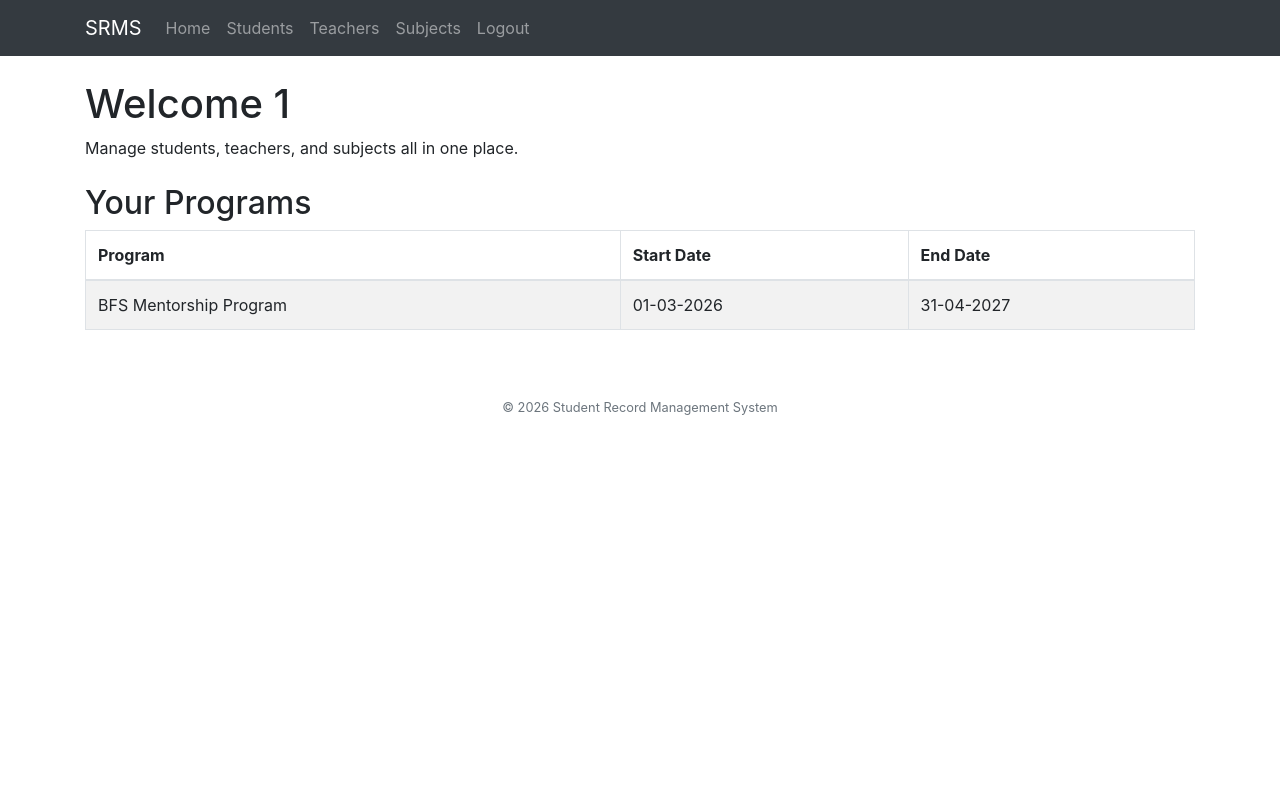
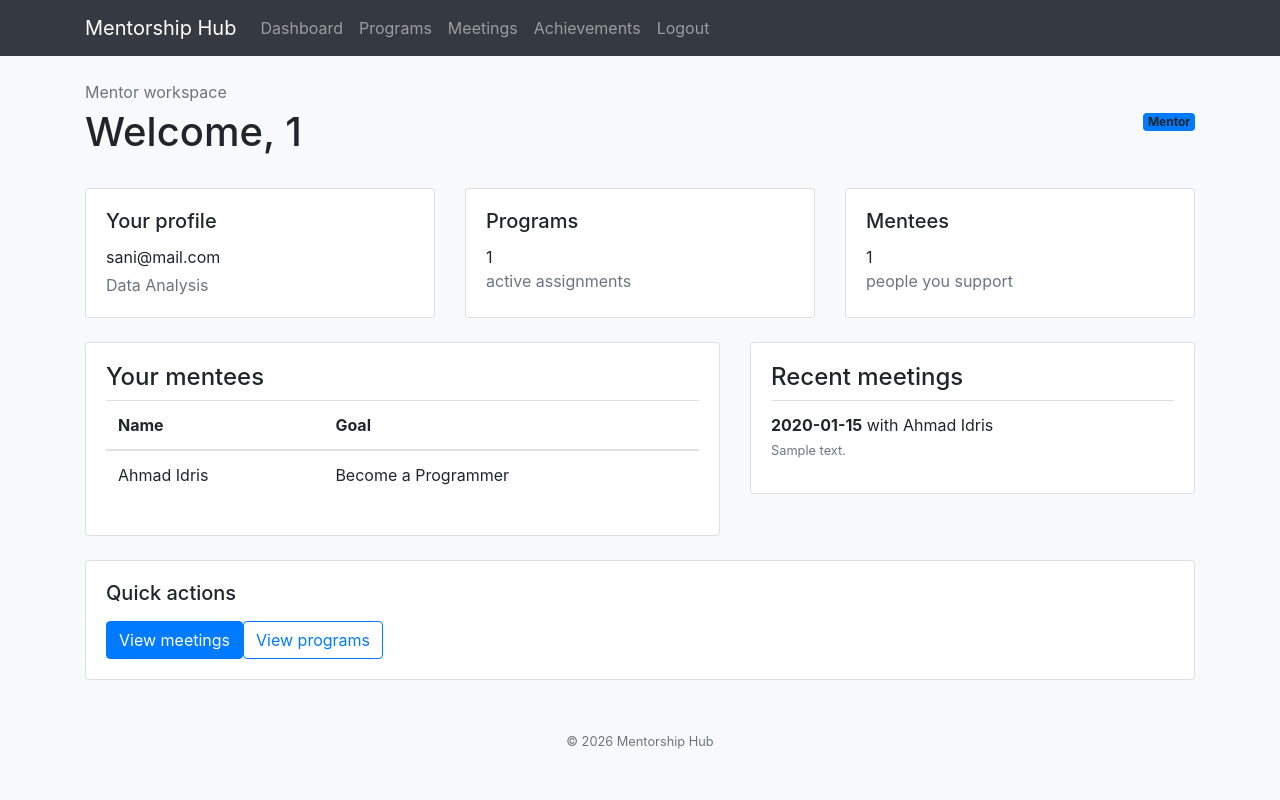
Before and after one commit to ahmadbaba811/BFS_SRMS, a Flask app: page /dashboard in a window 1280 px wide. Run offline with Flask 3, Linux system fonts and the light colour scheme; a user stored in the database is signed in; data comes from the database, SQL or seed files in the repository; both versions use the stored data as it was before the commit; tables that the repository leaves empty hold one stand-in row (values such as "Sample post"); some libraries are stand-ins or nearby versions.

Commit message:
completed week 5

```diff
--- a/app.py
+++ b/app.py
@@ -1,5 +1,6 @@
 from flask import Flask, redirect, render_template, request, session, url_for
 import sqlite3
+from werkzeug.security import check_password_hash, generate_password_hash
 
 
 DB_PATH = 'db/srms_db.db'
@@ -23,27 +24,175 @@ def dashboard():
 
     conn = sqlite3.connect(DB_PATH)
     cursor = conn.cursor()
-    print(session['user_type'], session['person_id'])
     if session['user_type'] == 'Mentor':
+        cursor.execute('SELECT Name, Email, Expertise FROM Mentor WHERE MentorID = ?', (session['person_id'],))
+        profile = cursor.fetchone()
+
         cursor.execute('''
-            SELECT Program.ProgramName, Program.StartDate, Program.EndDate
+            SELECT DISTINCT Program.ProgramName, Program.StartDate, Program.EndDate
             FROM Program
             INNER JOIN Match ON Program.ProgramID = Match.ProgramID
             WHERE Match.MentorID = ?
+            ORDER BY Program.StartDate ''', (session['person_id'], )
+            )
+        programs = cursor.fetchall()
+
+        cursor.execute('''
+            SELECT DISTINCT Mentee.Name, Mentee.Goal
+            FROM Mentee
+            INNER JOIN Match ON Mentee.MenteeID = Match.MenteeID
+            WHERE Match.MentorID = ?
+            ORDER BY Mentee.Name
         ''', (session['person_id'],))
+        mentees = cursor.fetchall()
+
+        cursor.execute('''
+            SELECT Meeting.MeetingDate, Mentee.Name, Meeting.Notes
+            FROM Meeting
+            INNER JOIN Match ON Meeting.MatchID = Match.MatchID
+            INNER JOIN Mentee ON Match.MenteeID = Mentee.MenteeID
+            WHERE Match.MentorID = ?
+            ORDER BY Meeting.MeetingDate DESC
+        ''', (session['person_id'],))
+        meetings = cursor.fetchall()
+
+        template = 'mentor_dashboard.html'
     else:
+        cursor.execute('SELECT Name, Email, Goal FROM Mentee WHERE MenteeID = ?', (session['person_id'],))
+        profile = cursor.fetchone()
+
         cursor.execute('''
-            SELECT Program.ProgramName, Program.StartDate, Program.EndDate
+            SELECT DISTINCT Program.ProgramName, Program.StartDate, Program.EndDate
             FROM Program
             INNER JOIN Match ON Program.ProgramID = Match.ProgramID
             WHERE Match.MenteeID = ?
+            ORDER BY Program.StartDate
         ''', (session['person_id'],))
+        programs = cursor.fetchall()
 
-    programs = cursor.fetchall()
-    print(programs)
+        cursor.execute('''
+            SELECT DISTINCT Mentor.Name, Mentor.Expertise
+            FROM Mentor
+            INNER JOIN Match ON Mentor.MentorID = Match.MentorID
+            WHERE Match.MenteeID = ?
+            ORDER BY Mentor.Name
+        ''', (session['person_id'],))
+        mentors = cursor.fetchall()
+
+        cursor.execute('''
+            SELECT Meeting.MeetingDate, Mentor.Name, Meeting.Notes
+            FROM Meeting
+            INNER JOIN Match ON Meeting.MatchID = Match.MatchID
+            INNER JOIN Mentor ON Match.MentorID = Mentor.MentorID
+            WHERE Match.MenteeID = ?
+            ORDER BY Meeting.MeetingDate DESC
+        ''', (session['person_id'],))
+        meetings = cursor.fetchall()
+
+        cursor.execute('''
+            SELECT Meeting.MeetingDate, Mentor.Name, Meeting.Notes
+            FROM Meeting
+            INNER JOIN Match ON Meeting.MatchID = Match.MatchID
+            INNER JOIN Mentor ON Match.MentorID = Mentor.MentorID
+            WHERE Match.MenteeID = ? AND Meeting.MeetingDate >= date('now')
+            ORDER BY Meeting.MeetingDate ASC
+            LIMIT 1
+        ''', (session['person_id'],))
+        next_meeting = cursor.fetchone()
+
+        cursor.execute('''
+            SELECT AVG(Feedback.Rating), COUNT(Feedback.FeedbackID)
+            FROM Feedback
+            INNER JOIN Meeting ON Feedback.MeetingID = Meeting.MeetingID
+            INNER JOIN Match ON Meeting.MatchID = Match.MatchID
+            WHERE Match.MenteeID = ?
+        ''', (session['person_id'],))
+        feedback_summary = cursor.fetchone()
+
+        cursor.execute('''
+            SELECT AchievementType, Title, Organisation, AchievementDate
+            FROM Achievement
+            WHERE MenteeID = ?
+            ORDER BY AchievementDate DESC
+        ''', (session['person_id'],))
+        achievements = cursor.fetchall()
+
+        template = 'mentee_dashboard.html'
+
     conn.close()
 
-    return render_template('home.html', user_name=session['user_name'], programs=programs)
+    dashboard_data = {
+        'user_name': session['user_name'],
+        'profile': profile,
+        'programs': programs,
+        'meetings': meetings,
+    }
+    if session['user_type'] == 'Mentor':
+        dashboard_data['mentees'] = mentees
+    else:
+        dashboard_data['mentors'] = mentors
+        dashboard_data['achievements'] = achievements
+        dashboard_data['next_meeting'] = next_meeting
+        dashboard_data['feedback_summary'] = feedback_summary
+
+    return render_template(template, **dashboard_data)
+
+@app.route('/mentor_dashboard')
+def mentor_dashboard():
+    if session.get('user_type') != 'Mentor':
+        return redirect(url_for('dashboard'))
+    return dashboard()
+
+@app.route('/mentee_dashboard')
+def mentee_dashboard():
+    if session.get('user_type') != 'Mentee':
+        return redirect(url_for('dashboard'))
+    return dashboard()
+
+@app.route('/programs')
+def programs():
+    if 'user_name' not in session:
+        return redirect(url_for('login'))
+    conn = sqlite3.connect(DB_PATH)
+    programs = conn.execute('SELECT ProgramName, StartDate, EndDate FROM Program ORDER BY StartDate').fetchall()
+    conn.close()
+    return render_template('programs.html', programs=programs)
+
+@app.route('/meetings')
+def meetings():
+    if 'user_name' not in session:
+        return redirect(url_for('login'))
+    conn = sqlite3.connect(DB_PATH)
+    if session['user_type'] == 'Mentor':
+        query = '''SELECT Meeting.MeetingDate, Mentee.Name, Meeting.Notes
+                   FROM Meeting INNER JOIN Match ON Meeting.MatchID = Match.MatchID
+                   INNER JOIN Mentee ON Match.MenteeID = Mentee.MenteeID
+                   WHERE Match.MentorID = ? ORDER BY Meeting.MeetingDate DESC'''
+    else:
+        query = '''SELECT Meeting.MeetingDate, Mentor.Name, Meeting.Notes
+                   FROM Meeting INNER JOIN Match ON Meeting.MatchID = Match.MatchID
+                   INNER JOIN Mentor ON Match.MentorID = Mentor.MentorID
+                   WHERE Match.MenteeID = ? ORDER BY Meeting.MeetingDate DESC'''
+    meetings = conn.execute(query, (session['person_id'],)).fetchall()
+    conn.close()
+    return render_template('meetings.html', meetings=meetings, user_type=session['user_type'])
+
+@app.route('/achievements')
+def achievements():
+    if 'user_name' not in session:
+        return redirect(url_for('login'))
+    conn = sqlite3.connect(DB_PATH)
+    achievements = conn.execute('''
+        SELECT AchievementType, Title, Organisation, AchievementDate
+        FROM Achievement WHERE MenteeID = ? ORDER BY AchievementDate DESC
+    ''', (session['person_id'],)).fetchall() if session['user_type'] == 'Mentee' else []
+    conn.close()
+    return render_template('achievements.html', achievements=achievements)
+
+@app.route('/logout')
+def logout():
+    session.clear()
+    return redirect(url_for('login'))
 
 @app.route('/about')
 def about():
@@ -94,7 +243,8 @@ def login():
 
             if not account:
                 error = 'Wrong username.'
-            elif account[2] != password:
+            elif not account[2] != password:
+            # elif not check_password_hash(account[2], password):
                 error = 'Wrong password.'
             else:
                 session['user_type'] = account[3]
@@ -108,8 +258,10 @@ def login():
                 # print(person, session['person_id'], account[3])
 
                 session['user_name'] = person[0] if person else account[1]
-                conn.close()
-                return redirect(url_for('dashboard'))
+                conn.close();
+
+                destination = 'mentor_dashboard' if account[3] == 'Mentor' else 'mentee_dashboard'
+                return redirect(url_for(destination))
 
             conn.close()
 
--- a/templates/base.html
+++ b/templates/base.html
@@ -4,7 +4,7 @@
 <head>
     <meta charset="UTF-8">
     <meta name="viewport" content="width=device-width, initial-scale=1.0">
-    <title>{% block title %}SRMS{% endblock %}</title>
+    <title>{% block title %}Mentorship Hub{% endblock %}</title>
 
     <!-- Bootstrap CSS (from CDN) -->
     <!-- <link href="https://cdn.jsdelivr.net/npm/bootstrap@5.3.3/dist/css/bootstrap.min.css" rel="stylesheet" > -->
@@ -12,12 +12,12 @@
     <link href="{{ url_for('static', filename='css/bootstrap.min.css') }}" rel="stylesheet">
 </head>
 
-<body>
+<body class="bg-light">
 
     <!-- Navbar: same on every page -->
     <nav class="navbar navbar-expand-lg navbar-dark bg-dark">
         <div class="container">
-            <a class="navbar-brand" href="{{ url_for('home') }}">SRMS</a>
+            <a class="navbar-brand" href="{{ url_for('dashboard') }}">Mentorship Hub</a>
 
             <button class="navbar-toggler" type="button" data-bs-toggle="collapse" data-bs-target="#navMenu">
                 <span class="navbar-toggler-icon"></span>
@@ -26,19 +26,19 @@
             <div class="collapse navbar-collapse" id="navMenu">
                 <ul class="navbar-nav ms-auto">
                     <li class="nav-item">
-                        <a class="nav-link" href="{{ url_for('home') }}">Home</a>
+                        <a class="nav-link" href="{{ url_for('dashboard') }}">Dashboard</a>
                     </li>
                     <li class="nav-item">
-                        <a class="nav-link" href="{{ url_for('students') }}">Students</a>
+                        <a class="nav-link" href="{{ url_for('programs') }}">Programs</a>
                     </li>
                     <li class="nav-item">
-                        <a class="nav-link" href="{{ url_for('teachers') }}">Teachers</a>
+                        <a class="nav-link" href="{{ url_for('meetings') }}">Meetings</a>
                     </li>
                     <li class="nav-item">
-                        <a class="nav-link" href="{{ url_for('subjects') }}">Subjects</a>
+                        <a class="nav-link" href="{{ url_for('achievements') }}">Achievements</a>
                     </li>
                     <li class="nav-item">
-                        <a class="nav-link" href="{{ url_for('login') }}">Logout</a>
+                        <a class="nav-link" href="{{ url_for('logout') }}">Logout</a>
                     </li>
                 </ul>
             </div>
@@ -46,13 +46,13 @@
     </nav>
 
     <!-- Every page's own content gets inserted here -->
-    <main class="container mt-4">
+    <main class="container mt-4 mb-5">
         {% block content %}{% endblock %}
     </main>
 
     <!-- Footer: same on every page -->
     <footer class="text-center text-muted mt-5 mb-3">
-        <small>&copy; 2026 Student Record Management System</small>
+        <small>&copy; 2026 Mentorship Hub</small>
     </footer>
 
     <!-- Bootstrap JS (needed for the collapsible navbar) -->
--- /dev/null
+++ b/templates/mentor_dashboard.html
@@ -0,0 +1,108 @@
+{% extends "base.html" %}
+{% block title %}Mentor Dashboard{% endblock %}
+{% block content %}
+<div class="d-flex justify-content-between align-items-center mb-4">
+    <div>
+        <p class="text-muted mb-1">Mentor workspace</p>
+        <h1>Welcome, {{ user_name }}</h1>
+    </div>
+    <span class="badge bg-primary fs-6">Mentor</span>
+</div>
+
+<div class="row g-4 mb-4">
+    <div class="col-md-4">
+        <div class="card h-100 shadow-sm">
+            <div class="card-body">
+                <h5 class="card-title">Your profile</h5>
+                {% if profile %}
+                <p class="mb-1">{{ profile[1] }}</p>
+                <p class="text-muted mb-0">{{ profile[2] }}</p>
+                {% else %}
+                <p class="text-muted">
+                    Profile details unavailable.
+                </p>
+                {% endif %}
+            </div>
+        </div>
+    </div>
+    <div class="col-md-4">
+        <div class="card h-100 shadow-sm">
+            <div class="card-body">
+                <h5 class="card-title">Programs</h5>
+                <p class="display-6 mb-0">{{ programs|length }}</p>
+                <p class="text-muted mb-0">active assignments</p>
+            </div>
+        </div>
+    </div>
+    <div class="col-md-4">
+        <div class="card h-100 shadow-sm">
+            <div class="card-body">
+                <h5 class="card-title">Mentees</h5>
+                <p class="display-6 mb-0">{{ mentees|length }}</p>
+                <p class="text-muted mb-0">people you support</p>
+            </div>
+        </div>
+    </div>
+</div>
+
+<div class="row g-4">
+    <div class="col-lg-7">
+        <div class="card shadow-sm">
+            <div class="card-body">
+                <h2 class="h4">Your mentees</h2>
+                {% if mentees %}
+                <div class="table-responsive">
+                    <table class="table align-middle">
+                        <thead>
+                            <tr>
+                                <th>Name</th>
+                                <th>Goal</th>
+                            </tr>
+                        </thead>
+                        <tbody>
+                            {% for mentee in mentees %}
+                            <tr>
+                                <td>{{ mentee[0] }}</td>
+                                <td>{{ mentee[1] or 'Not set' }}</td>
+                            </tr>
+                            {% endfor %}
+                        </tbody>
+                    </table>
+                </div>
+                {% else %}
+                <p class="text-muted">No mentees are assigned yet.</p>
+                {% endif %}
+            </div>
+        </div>
+    </div>
+    <div class="col-lg-5">
+        <div class="card shadow-sm">
+            <div class="card-body">
+                <h2 class="h4">Recent meetings</h2>
+                {% if meetings %}<ul class="list-group list-group-flush">
+                    {% for meeting in meetings[:5] %}
+                    <li
+                        class="list-group-item px-0">
+                        <strong>{{ meeting[0] }}</strong> with {{ meeting[1] }}<br>
+                        <small
+                            class="text-muted">{{ meeting[2] or 'No notes added.' }}
+                        </small>
+                    </li>{% endfor %}</ul>
+                    {%else %}
+                        <p class="text-muted">No meetings recorded yet.</p>
+                    {% endif %}
+            </div>
+        </div>
+    </div>
+</div>
+
+<div class="card shadow-sm mt-4">
+    <div class="card-body">
+        <h2 class="h5 mb-3">Quick actions</h2>
+        <div class="d-flex flex-wrap gap-3">
+            <a class="btn btn-primary" href="{{ url_for('meetings') }}">View meetings</a>
+            <a class="btn btn-outline-primary" href="{{ url_for('programs') }}">View programs</a>
+        </div>
+    </div>
+</div>
+{% endblock %}
```
Also changed, not shown: main.py (deleted, +0 -7 lines), templates/achievements.html (added, +31 -0 lines), templates/login.html (+5 -4 lines), templates/meetings.html (added, +29 -0 lines), templates/mentee_dashboard.html (added, +110 -0 lines), templates/programs.html (added, +29 -0 lines), database/srms_database.db (deleted), db/srms_db.db.
